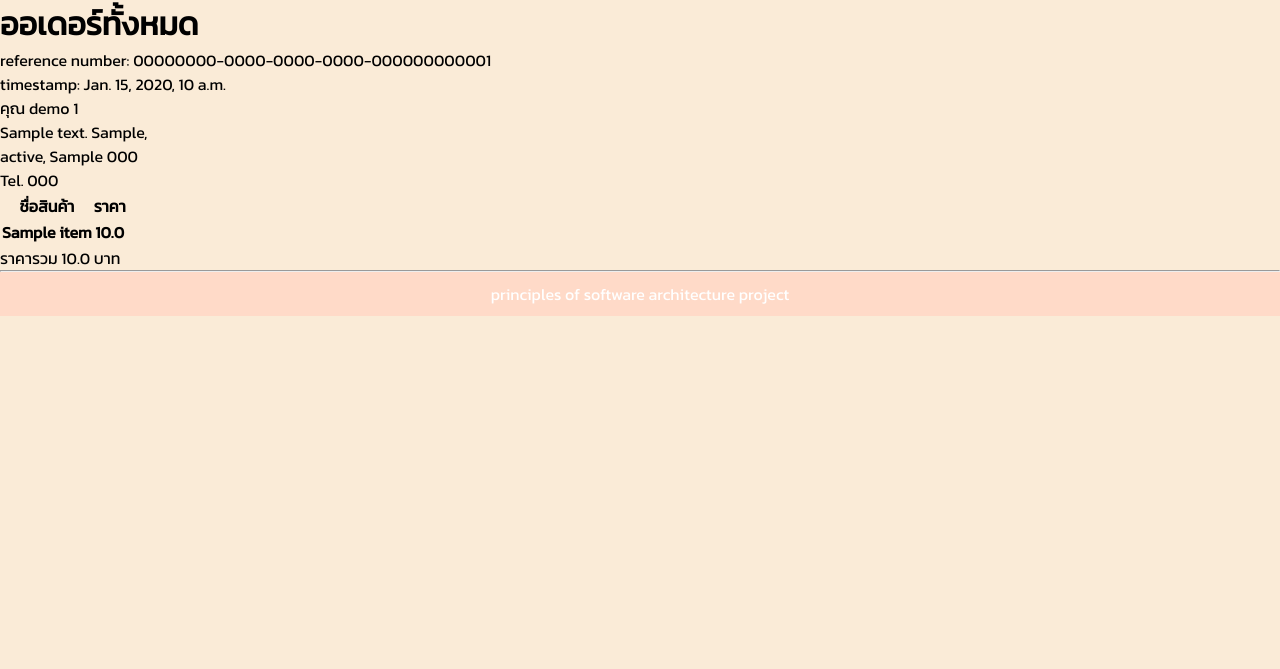
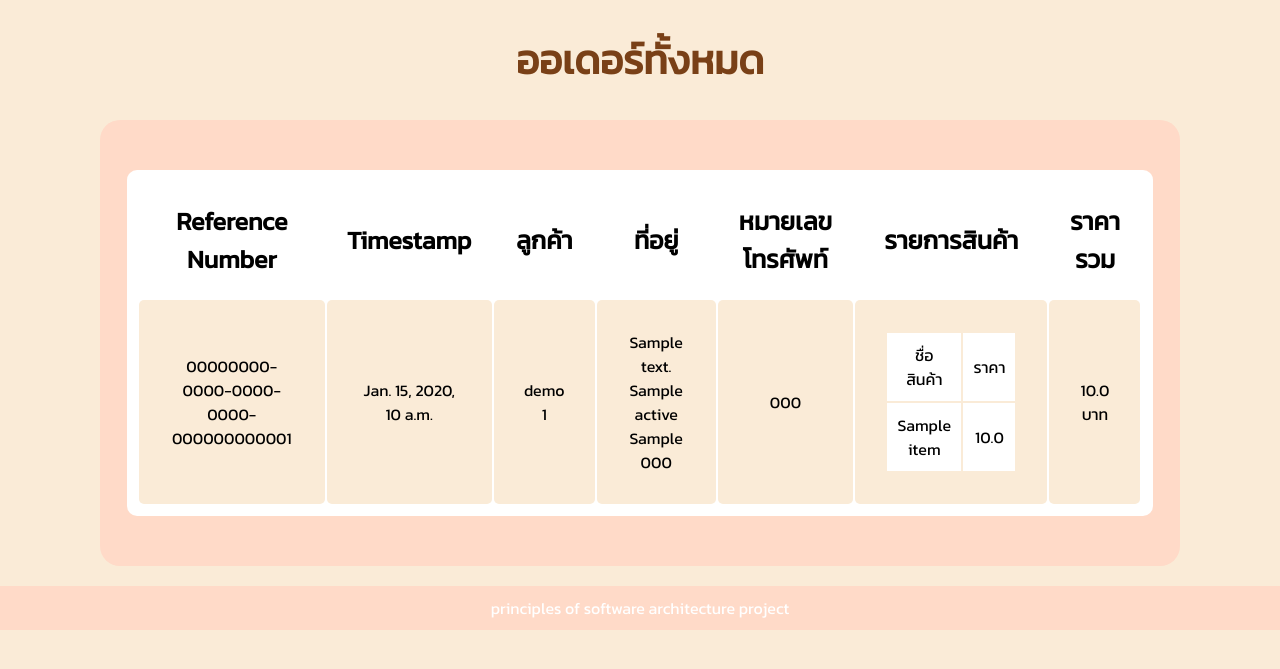
Before and after one commit to kikikrittamate/django-e-commerce, a Django app: page /shop/profile/1/order in a window 1280 px wide. Shown: the part 80-749 px from the top of the page. Run offline with Django 4.2, Linux system fonts and the light colour scheme; a user stored in the database is signed in; data comes from the database, SQL or seed files in the repository; tables that the repository leaves empty hold one stand-in row (values such as "Sample post"); lists and menus that the app fills with data are empty; parts of the project's set-up code (start-up, migrations or seed data) failed here and were passed over.

Commit message:
order-css

```diff
--- /dev/null
+++ b/ecommerce/static/css/order.css
@@ -0,0 +1,59 @@
+.page-msg {
+  color: rgb(121, 64, 23);
+  margin-top: 30px;
+  margin-bottom: 30px;
+  font-size: 40px;
+  align-items: center;
+  flex-direction: column;
+  display: flex;
+}
+
+.order-table {
+  width: 98%;
+  margin:10px;
+}
+
+th {
+  padding: 20px;
+  font-size: 25px;
+}
+
+td {
+  border-radius: 5px;
+  background-color: antiquewhite;
+  text-align: center;
+  font-size: 16px;
+  padding: 30px;
+}
+
+.table-head {
+  border-radius: 10px;
+}
+
+.main-card {
+  width: 95%;
+  margin-top:50px;
+  margin-bottom:50px;
+  background-color: white;
+  border-radius: 10px;
+}
+
+.order-card {
+  background-color: rgb(255, 218, 200);
+  border-radius: 20px;
+  margin-left: 100px;
+  margin-right: 100px;
+  margin-bottom: 20px;
+  align-items: center;
+  flex-direction: column;
+  display: flex;
+}
+
+
+.item-head, .item-detail {
+  font-weight: lighter;
+  font-size:16px;
+  background-color: white;
+  border-radius: 0px;
+  padding: 10px;
+}
--- a/ecommerce/templates/order.html
+++ b/ecommerce/templates/order.html
@@ -4,44 +4,57 @@
 
 {% block head %}
 {{ block.super }}
-
-
+<link rel="stylesheet" href="{% static 'css/order.css' %}" />
 {% endblock %}
 
 
 {% block content %}
-<h1>ออเดอร์ทั้งหมด</h1>
+<h1 class="page-msg">ออเดอร์ทั้งหมด</h1>
 
+
+<div class="order-card">
+    <main class="main-card">
+        <table class="order-table">
+            <thead class="table-head">
+                <tr>
+                  <th>Reference Number</th>
+                  <th>Timestamp</th>
+                  <th>ลูกค้า</th>
+                  <th>ที่อยู่</th>
+                  <th>หมายเลขโทรศัพท์</th>
+                  <th>รายการสินค้า</th>
+                  <th>ราคารวม</th>
+                </tr>
+                </thead>
+                    <tbody>
                         {% for ref, order_list in orders.items %}
-<!-- order box -->
-<div>
-    <p>reference number: {{ ref }}</p>
-    <p>timestamp: {{ order_list.items.0.timestamp }}</p>
-    <!-- address box -->
-    <div>
-        <p>คุณ {{ order_list.items.0.customer.user.first_name }} {{ order_list.items.0.customer.user.last_name }}</p>
-        <p>{{ order_list.items.0.customer.address }} {{ order_list.items.0.customer.city }},</p>
-        <p>{{ order_list.items.0.customer.state }}, {{ order_list.items.0.customer.country }} {{ order_list.items.0.customer.zipcode }}</p>
-        <p>Tel. {{ order_list.items.0.customer.phone }}</p>
-    </div>
-    <!-- table item box-->
-    <div>
-        <table>
                         <tr>
-                <th>ชื่อสินค้า</th>
-                <th>ราคา</th>
+                            <td>{{ ref }}</td>
+                            <td>{{ order_list.items.0.timestamp }}</td>
+                            <td>{{ order_list.items.0.customer.user.first_name }} {{ order_list.items.0.customer.user.last_name }}</td>
+                            <td>{{ order_list.items.0.customer.address }} {{ order_list.items.0.customer.city }}
+                                {{ order_list.items.0.customer.state }} {{ order_list.items.0.customer.country }} {{ order_list.items.0.customer.zipcode }}</td>
+                            <td>{{ order_list.items.0.customer.phone }}</td>
+                            <td>
+                            <table class="item-table">
+                                <tr>
+                                    <th class="item-head">ชื่อสินค้า</th>
+                                    <th class="item-head">ราคา</th>
                                 </tr>
                                 {% for order in order_list.items %}
                                 <tr>
-                <th>{{ order.item }}</th>
-                <th>{{ order.item.price }}</th>
+                                    <td class="item-detail">{{ order.item }}</td>
+                                    <td class="item-detail">{{ order.item.price }}</td>
                                 </tr>
                                 {% endfor %}
                             </table>
-        <p>ราคารวม {{ order_list.total_price }} บาท</p>
+                            </td>
+                        <td>{{ order_list.total_price }} บาท</td>
+                        </tr>
+                        {% endfor %}
+                       </tbody>
+        </table>
+    </main>
 </div>
-</div>
-<hr />
-{% endfor %}
 
 {% endblock %}
```
Lines whose indentation alone changed are shown as unchanged.
